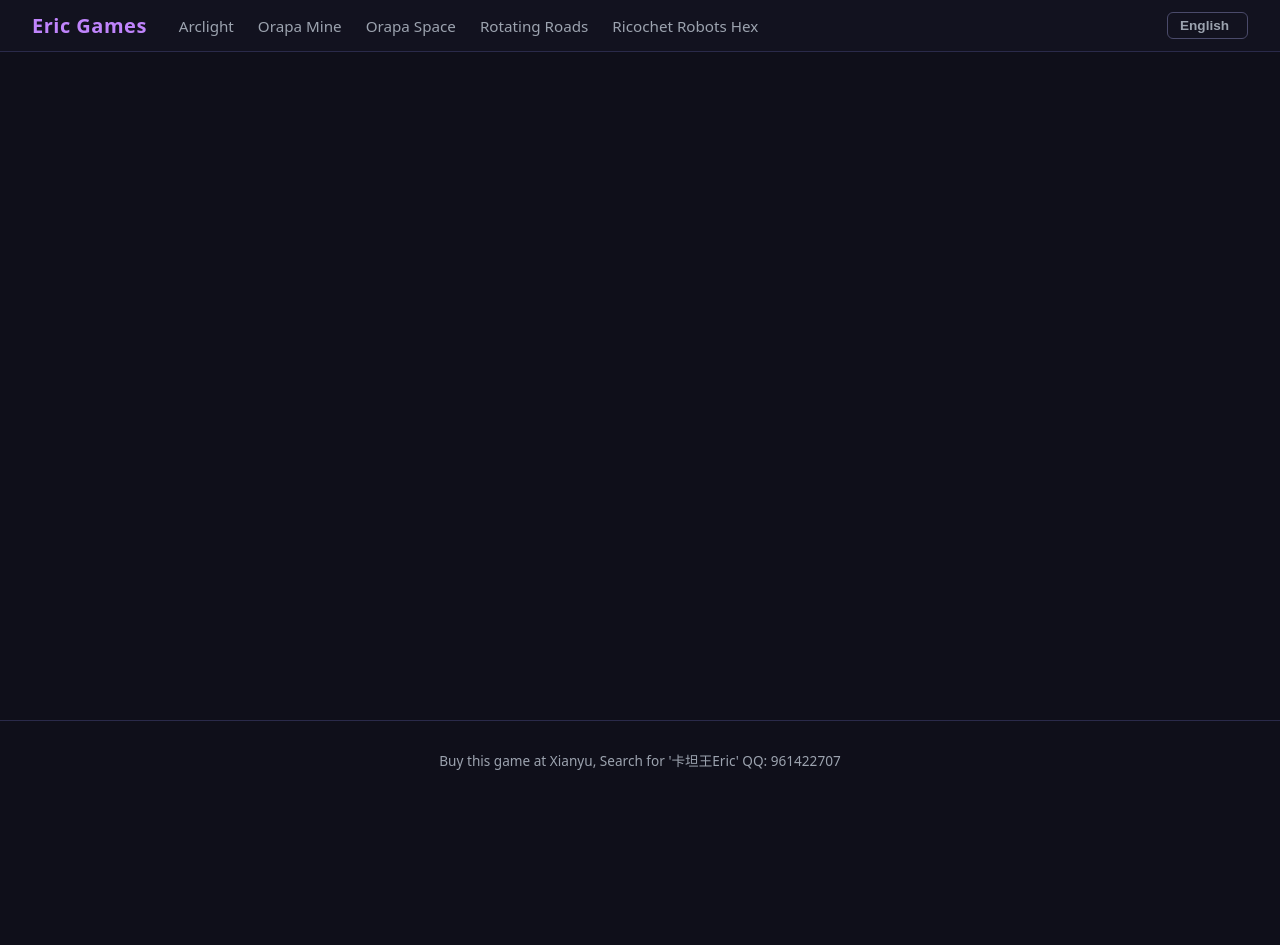
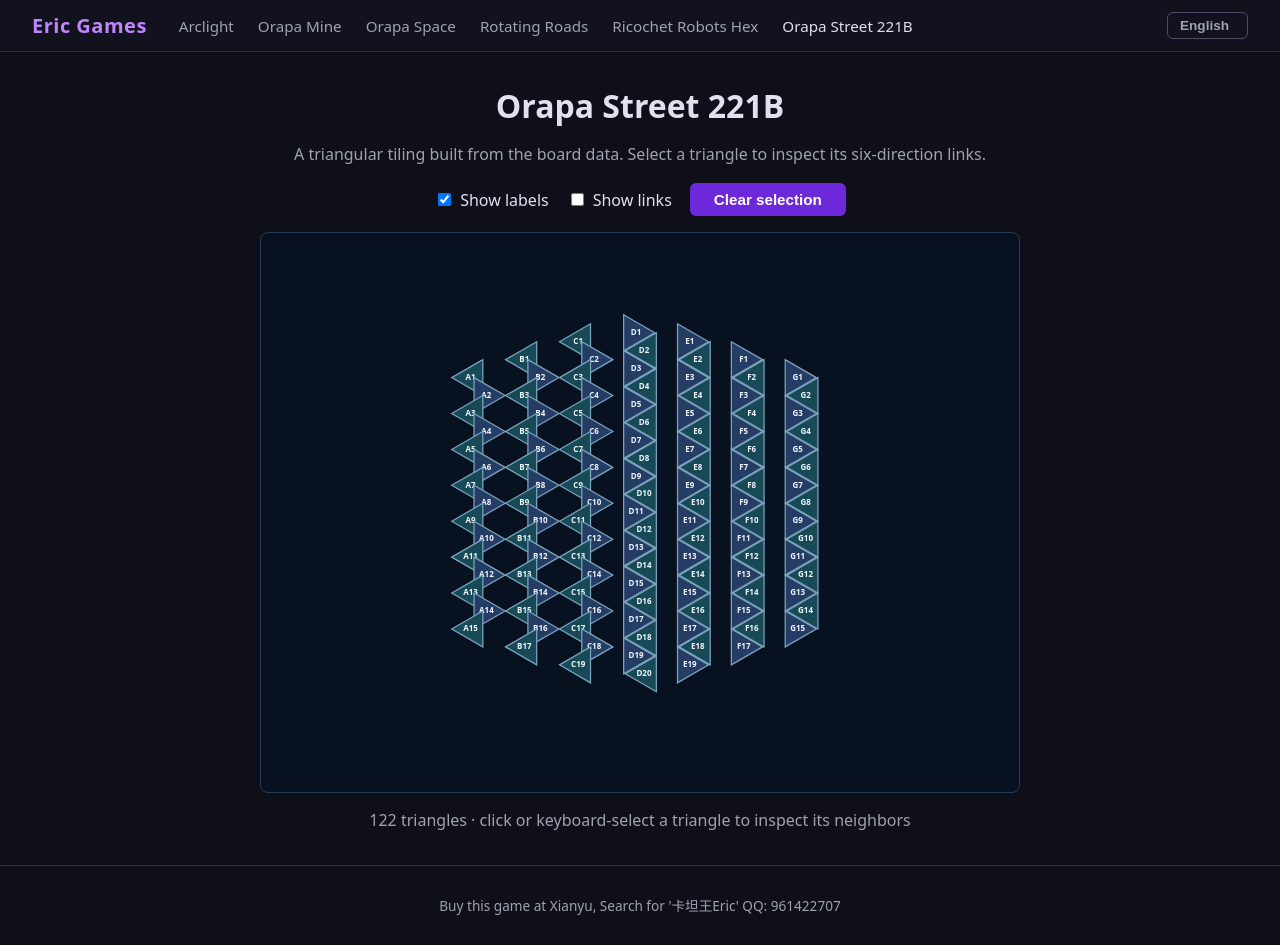
Before and after one commit to EricWebsmith/ericgames, a React (Vite) app: page /#/orapa-street-221b in a window 1280 px wide. Before the commit the page ends 800 px from the top, so only its background shows below. Built offline with nearby package versions, Linux system fonts and the light colour scheme.

Commit message:
Build and add Orapa Street 221B triangle board page

```diff
--- a/src/App.tsx
+++ b/src/App.tsx
@@ -4,6 +4,7 @@ import './App.css';
 import Arclight from './components/Arclight';
 import OrapaMine from './components/OrapaMine';
 import OrapaSpace from './components/OrapaSpace';
+import OrapaStreet221B from './components/OrapaStreet221B';
 import RicochetRobots from './components/RicochetRobots';
 import LanguageSwitcher from './components/shared/LanguageSwitcher';
 import RotatingRoads from './components/RotatingRoads';
@@ -119,6 +120,19 @@ function Home() {
           <h2>{t('home.ricochetRobots.title')}</h2>
           <p>{t('home.ricochetRobots.description')}</p>
         </NavLink>
+
+        <NavLink to="/orapa-street-221b" className="game-card" style={{ background: '#101b2c', borderColor: '#4b78a8' }}>
+          <svg viewBox="0 0 80 80" width={80} height={80} aria-hidden="true">
+            <rect width={80} height={80} fill="#08111f" rx={4} />
+            <polygon points="19,24 31,31 19,38" fill="#48c9b0" stroke="#b6fff1" />
+            <polygon points="31,31 43,24 43,38" fill="#326d81" stroke="#b6fff1" />
+            <polygon points="31,45 43,38 43,52" fill="#48c9b0" stroke="#b6fff1" />
+            <polygon points="43,38 55,45 43,52" fill="#326d81" stroke="#b6fff1" />
+            <polygon points="43,24 55,17 55,31" fill="#48c9b0" stroke="#b6fff1" />
+          </svg>
+          <h2>Orapa Street 221B</h2>
+          <p>Explore a clickable triangular board</p>
+        </NavLink>
       </div>
     </div>
   );
@@ -135,6 +149,7 @@ function Nav() {
         <li><NavLink to="/orapa-space">{t('home.orapaSpace.title')}</NavLink></li>
         <li><NavLink to="/rotating-roads">{t('home.rotatingRoads.title')}</NavLink></li>
         <li><NavLink to="/ricochet-robots">{t('home.ricochetRobots.title')}</NavLink></li>
+        <li><NavLink to="/orapa-street-221b">Orapa Street 221B</NavLink></li>
       </ul>
       <LanguageSwitcher />
     </nav>
@@ -162,6 +177,7 @@ export default function App() {
           <Route path="/orapa-space" element={<OrapaSpace />} />
           <Route path="/rotating-roads" element={<RotatingRoads />} />
           <Route path="/ricochet-robots" element={<RicochetRobots />} />
+          <Route path="/orapa-street-221b" element={<OrapaStreet221B />} />
         </Routes>
       </main>
       <Footer />
--- a/src/components/OrapaStreet221B.tsx
+++ b/src/components/OrapaStreet221B.tsx
@@ -1,9 +1,153 @@
-/**
- * Given a board,
- * Create the board for Orapa Street 221B with triangle nodes.
- * A triangle node's neighbors are connected in 6 directions (like a clock face).
- *
- */
+import { useMemo, useState } from 'react';
+import { getBoard } from '../engine/orapaStreet221B/data';
+import { Orientation, type Board, type Node } from '../engine/orapaStreet221B/models';
 
-// The code starts like that.
-// import { Board, Direction, Orientation, Node, getOppositeDirection, alternateOrientation } from '../engine/orapaStreet221B/models';
+const BOARD = getBoard();
+const SVG_WIDTH = 760;
+const SVG_HEIGHT = 560;
+const TRIANGLE_SIDE = 36;
+const TRIANGLE_HALF_HEIGHT = (Math.sqrt(3) * TRIANGLE_SIDE) / 2;
+const COLUMN_GAP = 54;
+const ROW_GAP = TRIANGLE_SIDE / 2;
+
+type Point = { x: number; y: number };
+
+function getTriangleCenter(node: Node): Point {
+  const match = /^([A-G])(\d+)$/.exec(node.name);
+  if (!match) return { x: 0, y: 0 };
+
+  const column = match[1].charCodeAt(0) - 'A'.charCodeAt(0);
+  const row = Number(match[2]) - 1;
+  const columnSize = Object.values(BOARD.spaces).filter(space => space.name.startsWith(match[1])).length;
+  const rowOffset = row % 2 === 0 ? -TRIANGLE_SIDE / 6 : TRIANGLE_SIDE / 6;
+
+  return {
+    x: SVG_WIDTH / 2 + (column - 3) * COLUMN_GAP + rowOffset,
+    y: SVG_HEIGHT / 2 + (row - (columnSize - 1) / 2) * ROW_GAP,
+  };
+}
+
+function getTrianglePoints(center: Point, orientation: Node['orientation']): string {
+  const direction = orientation === Orientation.PointyLeft ? -1 : 1;
+  const apexX = center.x + direction * (TRIANGLE_HALF_HEIGHT * 2 / 3);
+  const baseX = center.x - direction * (TRIANGLE_HALF_HEIGHT / 3);
+  return `${apexX},${center.y} ${baseX},${center.y - TRIANGLE_SIDE / 2} ${baseX},${center.y + TRIANGLE_SIDE / 2}`;
+}
+
+function getTriangleNodes(board: Board): Node[] {
+  return Object.values(board.spaces).filter(node => !node.isBorder);
+}
+
+export default function OrapaStreet221B() {
+  const [selectedNode, setSelectedNode] = useState<string | null>(null);
+  const [showLabels, setShowLabels] = useState(true);
+  const [showConnections, setShowConnections] = useState(false);
+  const triangleNodes = useMemo(() => getTriangleNodes(BOARD), []);
+  const nodesByName = useMemo(() => new Map(triangleNodes.map(node => [node.name, node])), [triangleNodes]);
+  const selected = selectedNode ? nodesByName.get(selectedNode) : undefined;
+  const selectedNeighbors = new Set(Object.values(selected?.links ?? {}));
+  const visibleConnections = showConnections
+    ? triangleNodes.flatMap(node => Object.values(node.links)
+      .filter((name): name is string => Boolean(name) && name.localeCompare(node.name) > 0)
+      .map(name => ({ from: node, to: nodesByName.get(name) })))
+      .filter(connection => connection.to)
+    : [];
+
+  return (
+    <section className="game-container" style={{ maxWidth: 900 }}>
+      <h2 className="game-title">Orapa Street 221B</h2>
+      <p className="status-message">A triangular tiling built from the board data. Select a triangle to inspect its six-direction links.</p>
+
+      <div style={{ display: 'flex', justifyContent: 'center', alignItems: 'center', flexWrap: 'wrap', gap: 18 }}>
+        <label style={{ display: 'inline-flex', alignItems: 'center', gap: 6 }}>
+          <input type="checkbox" checked={showLabels} onChange={event => setShowLabels(event.target.checked)} />
+          Show labels
+        </label>
+        <label style={{ display: 'inline-flex', alignItems: 'center', gap: 6 }}>
+          <input type="checkbox" checked={showConnections} onChange={event => setShowConnections(event.target.checked)} />
+          Show links
+        </label>
+        <button className="btn-reset" onClick={() => setSelectedNode(null)} disabled={!selectedNode}>Clear selection</button>
+      </div>
+
+      <svg
+        viewBox={`0 0 ${SVG_WIDTH} ${SVG_HEIGHT}`}
+        className="game-svg"
+        style={{ width: 'min(100%, 760px)', background: '#08111f', border: '1px solid #263b56' }}
+        role="img"
+        aria-label="Orapa Street 221B triangular board"
+      >
+        <rect width={SVG_WIDTH} height={SVG_HEIGHT} fill="#08111f" rx={10} />
+
+        {visibleConnections.map(({ from, to }) => {
+          if (!to) return null;
+          const start = getTriangleCenter(from);
+          const end = getTriangleCenter(to);
+          const isSelectedLink = from.name === selectedNode || to.name === selectedNode;
+          return (
+            <line
+              key={`${from.name}-${to.name}`}
+              x1={start.x} y1={start.y} x2={end.x} y2={end.y}
+              stroke={isSelectedLink ? '#ffd166' : '#38536d'}
+              strokeWidth={isSelectedLink ? 2 : 1}
+              opacity={isSelectedLink ? 0.9 : 0.38}
+            />
+          );
+        })}
+
+        {triangleNodes.map(node => {
+          const center = getTriangleCenter(node);
+          const isSelected = selectedNode === node.name;
+          const isNeighbor = selectedNeighbors.has(node.name);
+          const fill = isSelected ? '#ffd166' : isNeighbor ? '#547b91' : node.orientation === Orientation.PointyLeft ? '#174a56' : '#253c65';
+          return (
+            <g
+              key={node.name}
+              data-testid={`triangle-${node.name}`}
+              role="button"
+              tabIndex={0}
+              aria-label={`${node.name}, ${node.orientation}, ${Object.keys(node.links).length} links`}
+              onClick={() => setSelectedNode(node.name)}
+              onKeyDown={event => {
+                if (event.key === 'Enter' || event.key === ' ') {
+                  event.preventDefault();
+                  setSelectedNode(node.name);
+                }
+              }}
+              style={{ cursor: 'pointer', outline: 'none' }}
+            >
+              <polygon
+                points={getTrianglePoints(center, node.orientation)}
+                fill={fill}
+                stroke={isSelected ? '#fff1be' : isNeighbor ? '#9bd7e8' : '#7ba4bd'}
+                strokeWidth={isSelected ? 2.5 : 1.25}
+              >
+                <title>{`${node.name} · ${node.orientation} · ${Object.keys(node.links).length} links`}</title>
+              </polygon>
+              {showLabels && (
+                <text
+                  x={center.x - (node.orientation === Orientation.PointyLeft ? 2 : -2)}
+                  y={center.y}
+                  textAnchor="middle"
+                  dominantBaseline="middle"
+                  fill="#f2f7ff"
+                  fontSize={8}
+                  fontWeight={700}
+                  style={{ pointerEvents: 'none', userSelect: 'none' }}
+                >
+                  {node.name}
+                </text>
+              )}
+            </g>
+          );
+        })}
+      </svg>
+
+      <p className="status-message" aria-live="polite" style={{ textAlign: 'center' }}>
+        {selected
+          ? `${selected.name} · ${selected.orientation} · linked to: ${Object.values(selected.links).join(', ') || 'none'}`
+          : `${triangleNodes.length} triangles · click or keyboard-select a triangle to inspect its neighbors`}
+      </p>
+    </section>
+  );
+}
```
